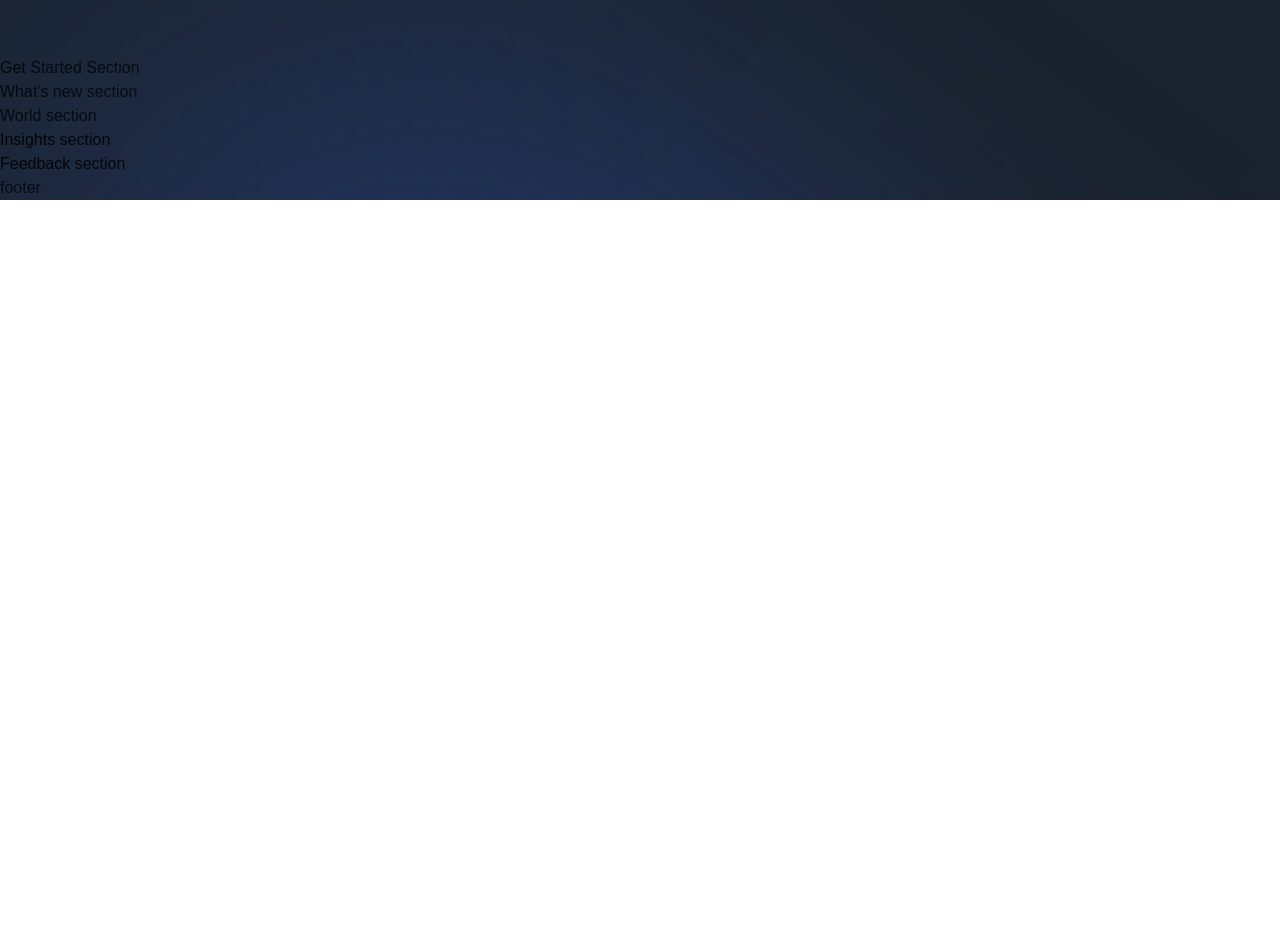
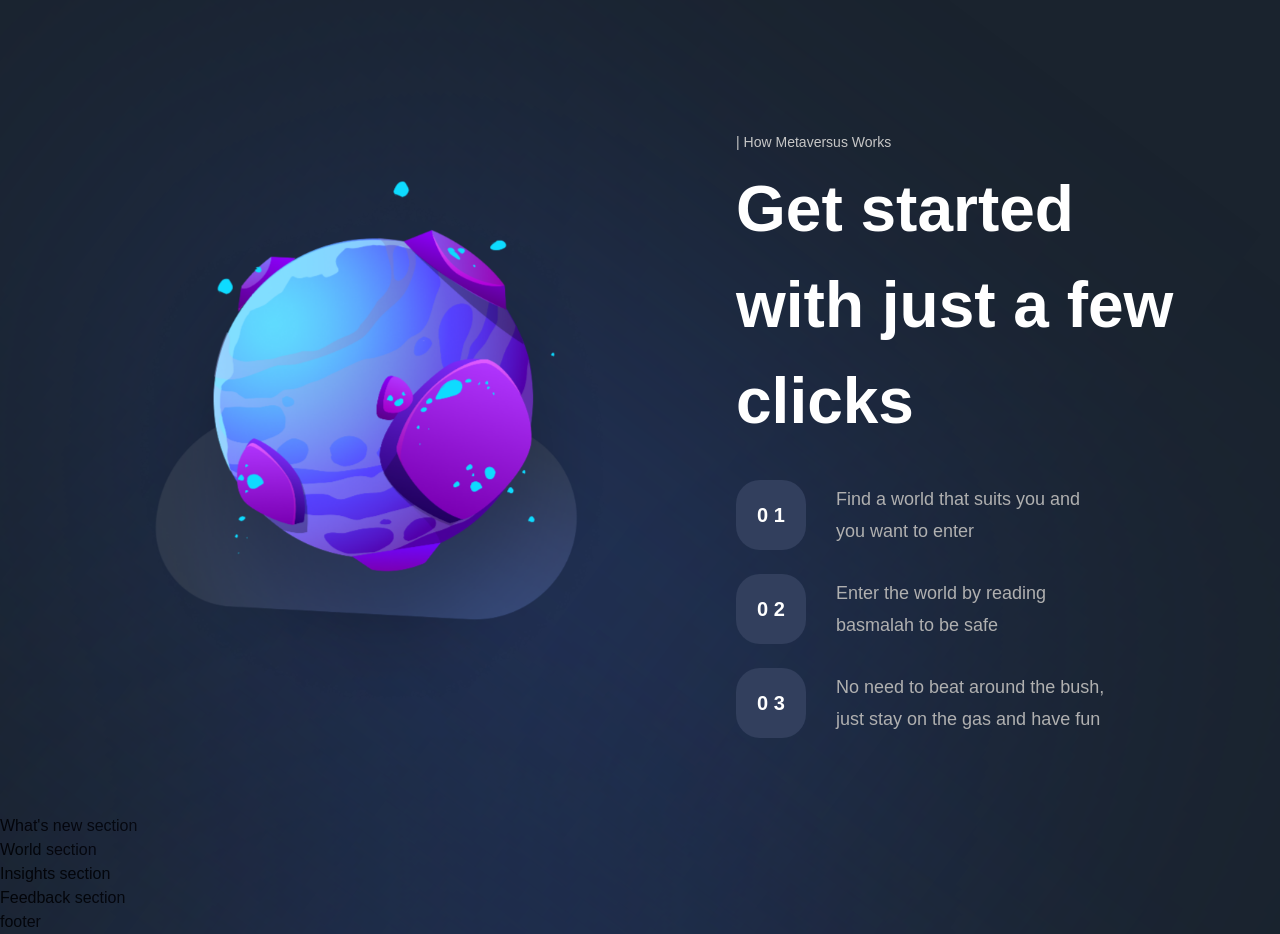
Before and after one commit to medinamohamed/metaverse_madness, a Next.js app: page / in a window 1280 px wide. Shown: the part 2600-3534 px from the top of the page. Before the commit the page ends 2800 px from the top, so only its background shows below. Built offline with nearby package versions, Linux system fonts and the light colour scheme; a web font is replaced by a local one.

Commit message:
GetStarted.jsx

```diff
--- a/components/StartSteps.jsx
+++ b/components/StartSteps.jsx
@@ -1,6 +1,17 @@
-const StartSteps = () => (
-  <div>
-    start steps
+import styles from '../styles';
+
+const StartSteps = ({ number, text }) => (
+  <div className={`${styles.flexCenter} flex-row`}>
+    <div
+      className={`${styles.flexCenter} w-[70px] h-[70px] rounded-[24px] bg-[#323F5D]`}
+    >
+      <p className="font-bold text-[20px] text-white">
+        {number}
+      </p>
+    </div>
+    <p className="flex-1 ml-[30px] font-normal text-[18px] text-[#B0B0B0] leading-[32.4px]">
+      {text}
+    </p>
   </div>
 );
 
--- a/sections/GetStarted.jsx
+++ b/sections/GetStarted.jsx
@@ -1,8 +1,48 @@
 'use client';
 
+import { motion } from 'framer-motion';
+
+import styles from '../styles';
+import { startingFeatures } from '../constants';
+import { StartSteps, TitleText, TypingText } from '../components';
+import { staggerContainer, fadeIn, planetVariants } from '../utils/motion';
+
 const GetStarted = () => (
-  <section>
-    Get Started Section
+  <section className={`${styles.paddings} relative z-10`}>
+    <motion.div
+      variants={staggerContainer}
+      initial="hidden"
+      whileInView="show"
+      viewport={{ once: false, amount: 0.25 }}
+      className={`${styles.innerWidth} mx-auto flex lg:flex-row flex-col gap-8`}
+    >
+      <motion.div
+        variants={planetVariants('left')}
+        className={`flex-1 ${styles.flexCenter}`}
+      >
+        <img
+          src="/get-started.png"
+          alt="get-started"
+          className="w-[90%] h-[90%] object-contain"
+        />
+      </motion.div>
+      <motion.div
+        variants={fadeIn('left', 'tween', 0.2, 1)}
+        className="flex-[0.75] flex justify-center flex-col"
+      >
+        <TypingText title="| How Metaversus Works" />
+        <TitleText title={<>Get started with just a few clicks</>} />
+        <div className="mt-[31px] flex flex-col max-w-[370px] gap-[24px]">
+          {startingFeatures.map((feature, index) => (
+            <StartSteps
+              key={feature}
+              number={`${index < 10 ? '0' : ''} ${index + 1}`}
+              text={feature}
+            />
+          ))}
+        </div>
+      </motion.div>
+    </motion.div>
   </section>
 );
 
```
